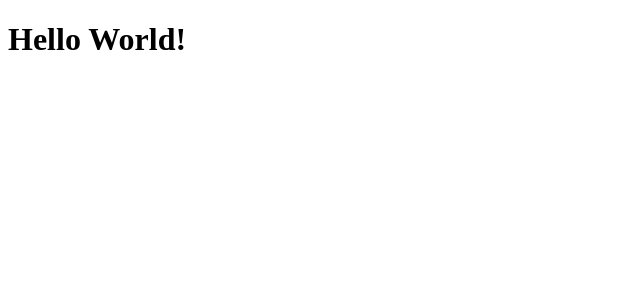
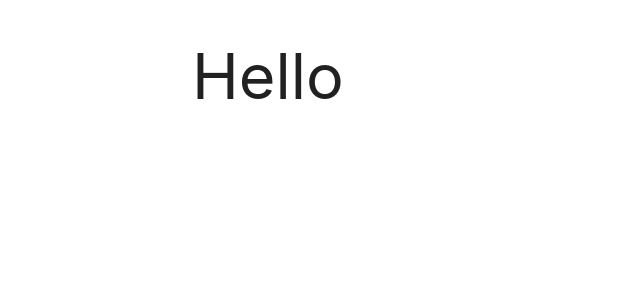
Before and after one commit to AlexanderMukas/mernStack, a React (Create React App) app in the folder client/: page / in a window 1280 px wide. Shown: the top 300 px of the page, without its empty margins (0-640 px from the left). Built offline with nearby package versions, Linux system fonts and the light colour scheme.

Commit message:
some commit

```diff
--- a/client/package.json
+++ b/client/package.json
@@ -6,6 +6,7 @@
     "@testing-library/jest-dom": "^4.2.4",
     "@testing-library/react": "^9.5.0",
     "@testing-library/user-event": "^7.2.1",
+    "materialize-css": "^1.0.0-rc.2",
     "react": "^16.13.1",
     "react-dom": "^16.13.1",
     "react-scripts": "3.4.3"
--- a/client/src/App.js
+++ b/client/src/App.js
@@ -1,14 +1,13 @@
 import React from 'react';
+import 'materialize-css';
+
 
 
 function App() {
   return (
-    <div>
-      <h1>
-        Hello World!
-      </h1>
+    <div className="container">
+      <h1>Hello</h1>
     </div>
-
   );
 }
 
--- a/client/src/index.css
+++ b/client/src/index.css
@@ -0,0 +1 @@
+@import "~materialize-css/dist/css/materialize.min.css";
```
Also changed, not shown: 1 other file (tests, documents, lock files or other folders).
